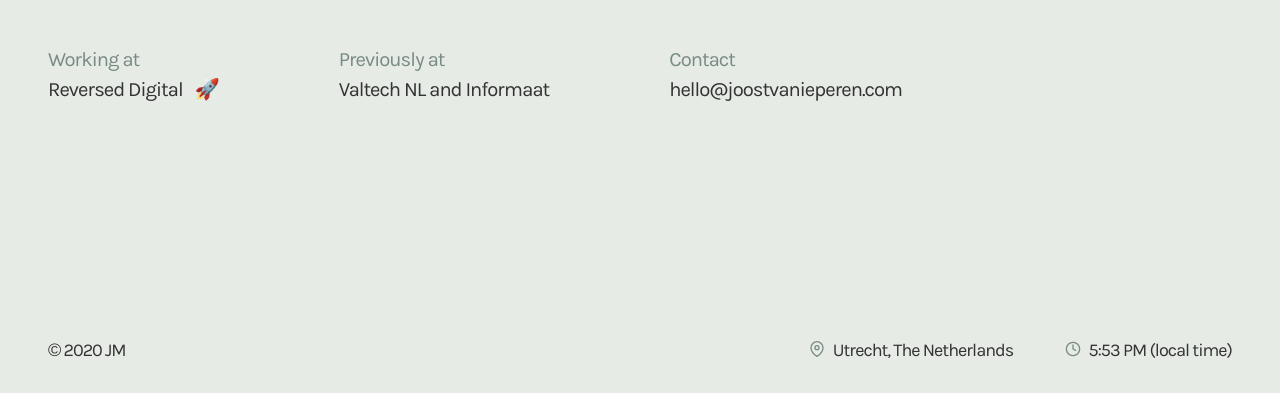
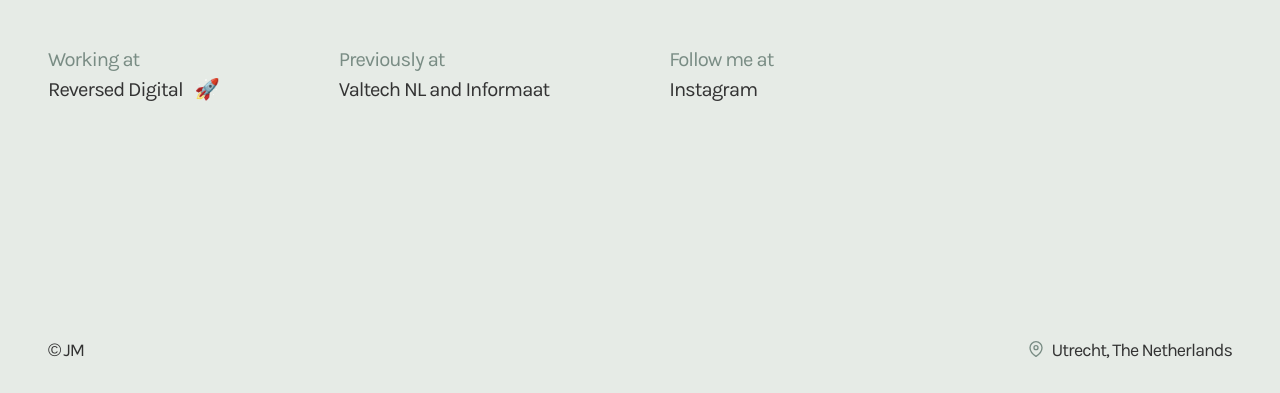
Before and after one commit to jmvanieperen/jmvanieperen.github.io, a plain HTML site: page index.html in a window 1280 px wide. Shown: the part 407-800 px from the top of the page. Drawn offline with Linux system fonts and the light colour scheme.

Commit message:
Update index.html

```diff
--- a/index.html
+++ b/index.html
@@ -58,8 +58,8 @@
 						<h3><a href="http://valtech.nl" title="Valtech NL" target="_blank">Valtech NL</a> and <a href="http://informaat.nl" title="Informaat" target="_blank">Informaat</a></h3>
 					</div>
 					<div>
-						<h2>Contact</h2>
-						<h3><a href="mailto:hello@joostvanieperen.com" title="hello@joostvanieperen.nl">hello@joostvanieperen.com</a></h3>
+						<h2>Follow me at</h2>
+						<h3><a href="https://www.instagram.com/jmvanieperen/" title="Instagram" target="_blank">Instagram</a></h3>
 					</div>
 				</section>
 			</main>
@@ -71,10 +71,6 @@
 					<li>
 						<svg width="24" height="24" viewBox="0 0 24 24" fill="none" stroke="currentColor" stroke-width="2" stroke-linecap="round" stroke-linejoin="round"><path d="M21 10c0 7-9 13-9 13s-9-6-9-13a9 9 0 0 1 18 0z"></path><circle cx="12" cy="10" r="3"></circle></svg>
 						Utrecht, The Netherlands
-					</li>
-					<li>
-						<svg width="24" height="24" viewBox="0 0 24 24" fill="none" stroke="currentColor" stroke-width="2" stroke-linecap="round" stroke-linejoin="round"><circle cx="12" cy="12" r="10"></circle><polyline points="12 6 12 12 16 14"></polyline></svg>
-						<span id="time"></span>&nbsp;(local time)
 					</li>
 				</ul>
 			</footer>
```
